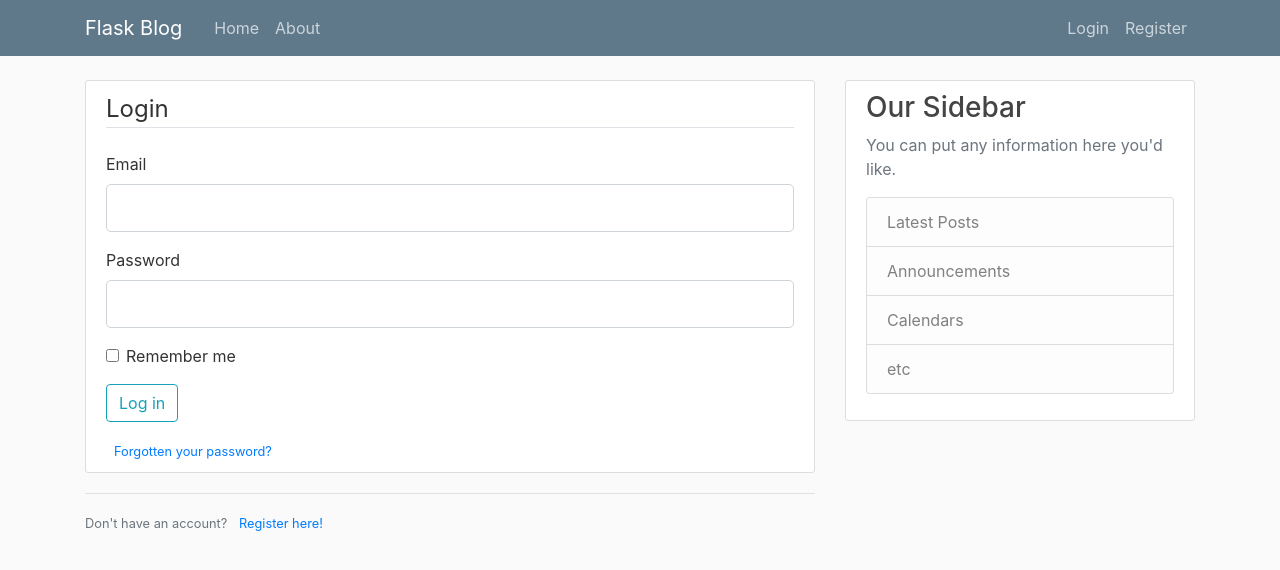
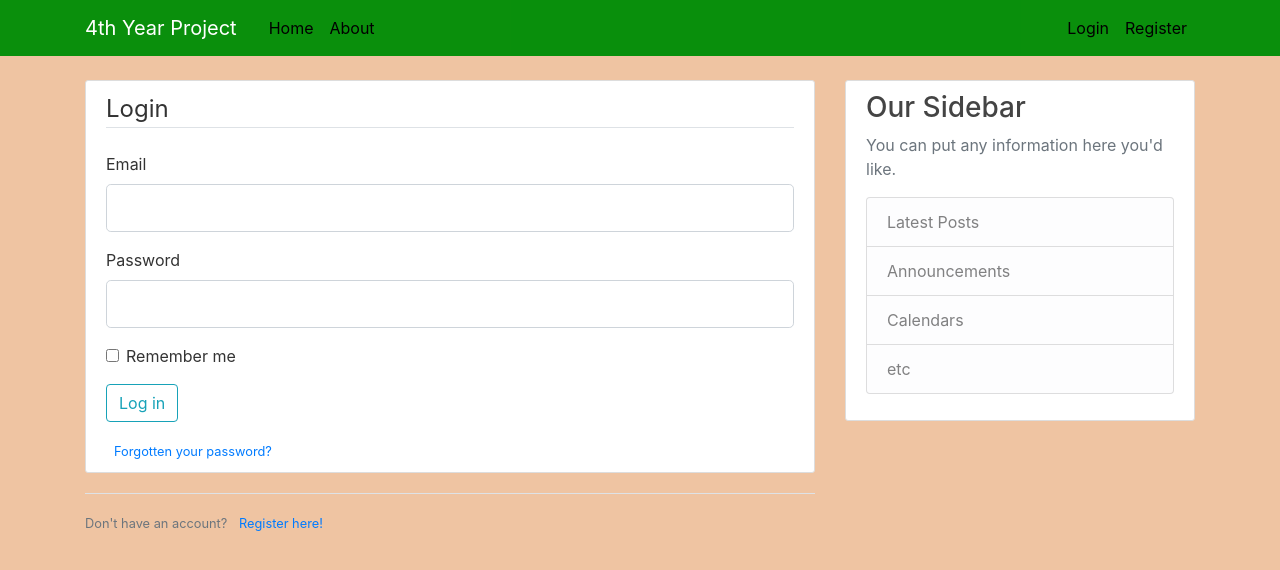
Before and after one commit to WePickOrganization/WePick, a Flask app: page /login in a window 1280 px wide. Shown: the top 570 px of the page. Run offline with Flask 2, Linux system fonts and the light colour scheme; some libraries are stand-ins or nearby versions.

Commit message:
Did some styling and set links for login/register at the top right

```diff
--- a/static/main.css
+++ b/static/main.css
@@ -1,5 +1,5 @@
 body {
-    background: #fafafa;
+    background: #db7c2e71;
     color: #333333;
     margin-top: 5rem;
   }
@@ -9,11 +9,11 @@ body {
   }
 
   .bg-steel {
-    background-color: #5f788a;
+    background-color:#008d07f5;
   }
 
   .site-header .navbar-nav .nav-link {
-    color: #cbd5db;
+    color: #000000;
   }
 
   .site-header .navbar-nav .nav-link:hover {
--- a/templates/layout.html
+++ b/templates/layout.html
@@ -23,19 +23,19 @@
         <header class="site-header">
           <nav class="navbar navbar-expand-md navbar-dark bg-steel fixed-top">
             <div class="container">
-              <a class="navbar-brand mr-4" href="/">Flask Blog</a>
+              <a class="navbar-brand mr-4" href="/">4th Year Project</a>
               <button class="navbar-toggler" type="button" data-toggle="collapse" data-target="#navbarToggle" aria-controls="navbarToggle" aria-expanded="false" aria-label="Toggle navigation">
                 <span class="navbar-toggler-icon"></span>
               </button>
               <div class="collapse navbar-collapse" id="navbarToggle">
                 <div class="navbar-nav mr-auto">
-                  <a class="nav-item nav-link" href="/">Home</a>
-                  <a class="nav-item nav-link" href="/about">About</a>
+                  <a class="nav-item nav-link" href="{{ url_for('home') }}">Home</a>
+                  <a class="nav-item nav-link" href="{{ url_for('about') }}">About</a>
                 </div>
                 <!-- Navbar Right Side -->
                 <div class="navbar-nav">
-                  <a class="nav-item nav-link" href="/login">Login</a>
-                  <a class="nav-item nav-link" href="/register">Register</a>
+                  <a class="nav-item nav-link" href="{{ url_for('login') }}">Login</a>
+                  <a class="nav-item nav-link" href="{{ url_for('register') }}">Register</a>
                 </div>
               </div>
             </div>
```
